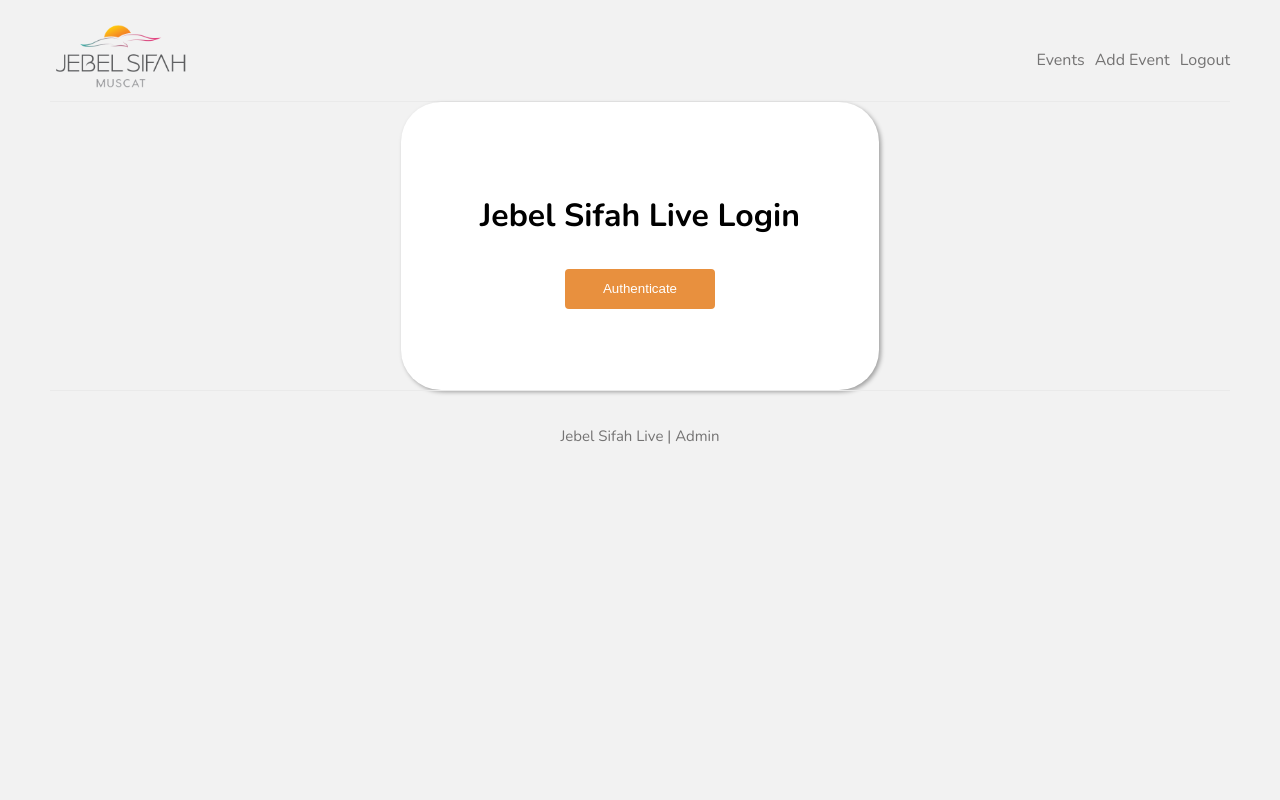
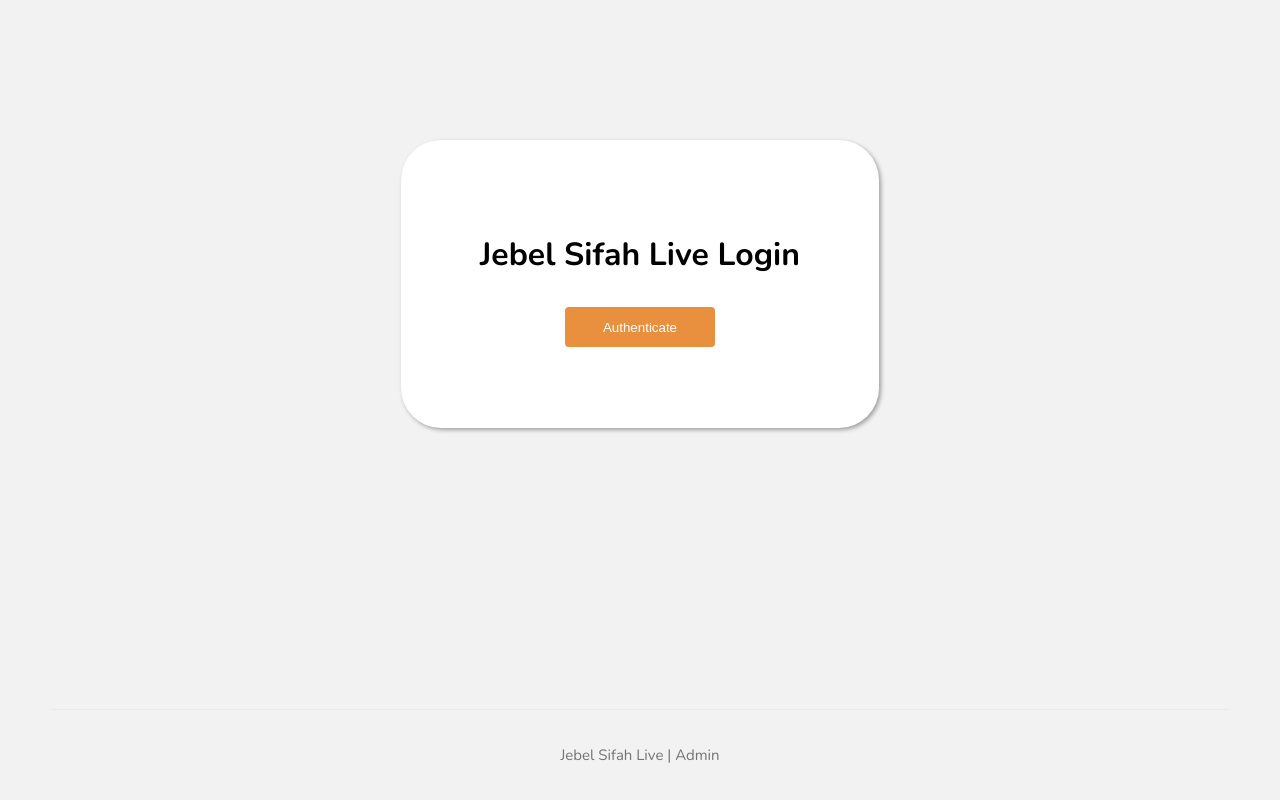
Before and after one commit to hamad-gondal/Jebel-Sifah-React, a React (Create React App) app: page /login in a window 1280 px wide. Built offline with nearby package versions, Linux system fonts and the light colour scheme.

Commit message:
User session added

```diff
--- a/src/components/event/event.scss
+++ b/src/components/event/event.scss
@@ -1,4 +1,8 @@
 .eventDetails {
+  display: flex;
+  flex-direction: column;
+  justify-content: space-between;
+
   background-color: white;
   padding: 1.5rem;
   text-align: left;
--- a/src/components/home/home.scss
+++ b/src/components/home/home.scss
@@ -1,2 +1,5 @@
 .home {
+  flex-grow: 1;
+  display: flex;
+  flex-direction: column;
 }
--- a/src/components/home/home.tsx
+++ b/src/components/home/home.tsx
@@ -10,39 +10,39 @@ import logo from '../../assets/logo.png';
 
 
 function Home() {
-    const [token, setToken] = React.useState('false');
+    const [token, setToken] = React.useState(sessionStatus());
+
     const handleLogoutMethod = async () => {
         handleLogout();
     };
 
     const handleLogin = async () => {
-        const token: string = sessionStatus();
-        if (token === 'true') {
-            setToken('true');
-            console.log('inside login', token);
-        }
+        const token: boolean = sessionStatus();
+        setToken(token);
+        console.log('I am in Login, Status:', token);
     };
 
+    useEffect(() => {
+        setToken(sessionStatus());
+        // console.log('Session Status:', token);
+    }, []);
 
-    useEffect(() => {
-        // handleLogin();
-        // console.log('try login:', token);
-    }, []);
 
     return (
         <div className='home'>
             <BrowserRouter>
+                {token ?
                     <nav className='header'>
                         <div className="logo">
                             <img src={logo} alt="logo" />
-
                         </div>
                         <div className="navLinks">
-                        <Link className='link' to="/">Events</Link>
-                        <Link className='link' to="/add-event">Add Event</Link>
+                            <Link className='link' to="/" onClick={() => handleLogin()}>Events</Link>
+                            <Link className='link' to="/add-event" onClick={() => handleLogin()}>Add Event</Link>
                             <Link className='link' to="/login" onClick={() => handleLogoutMethod()}>Logout</Link>
                         </div>
-                </nav>
+                    </nav> : <div></div>
+                }
                 <Routes>
                     <Route path="/" element={token ? <List /> : <Navigate to="/login" />} />
                     <Route path="/add-event" element={token ? <AddEvent /> : <Navigate to="/login" />} />
--- a/src/components/login/login.tsx
+++ b/src/components/login/login.tsx
@@ -23,7 +23,7 @@ function Login() {
                 window.localStorage.setItem("userDisplayName", `${user.displayName}`);
                 window.localStorage.setItem("isUserLoggedIn", "true");
                 setAuthorizing(true);
-                return navigate("/home");
+                return navigate("/");
             }
 
         } catch (error) {
--- a/src/helper/authorization.tsx
+++ b/src/helper/authorization.tsx
@@ -1,12 +1,12 @@
 import { getAuth, signOut } from "firebase/auth";
 
-export const sessionStatus = (): string => {
+export const sessionStatus = (): boolean => {
     if (window) {
         const status = window.localStorage.getItem("isUserLoggedIn");
-        return status === "true" ? "true" : "false";
+        return status === "true" ? true : false;
     }
     else {
-        return "false"
+        return false;
     }
 };
 
```
Lines whose indentation alone changed are shown as unchanged.
